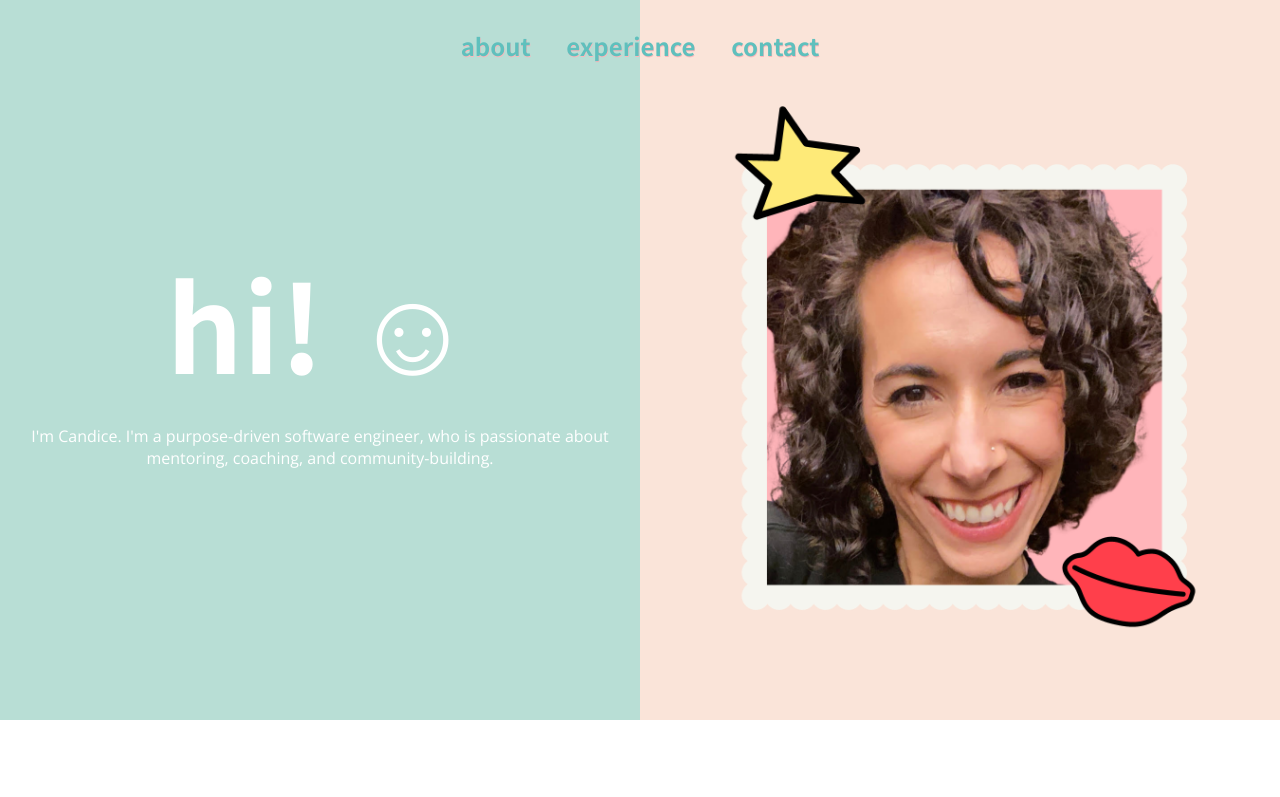
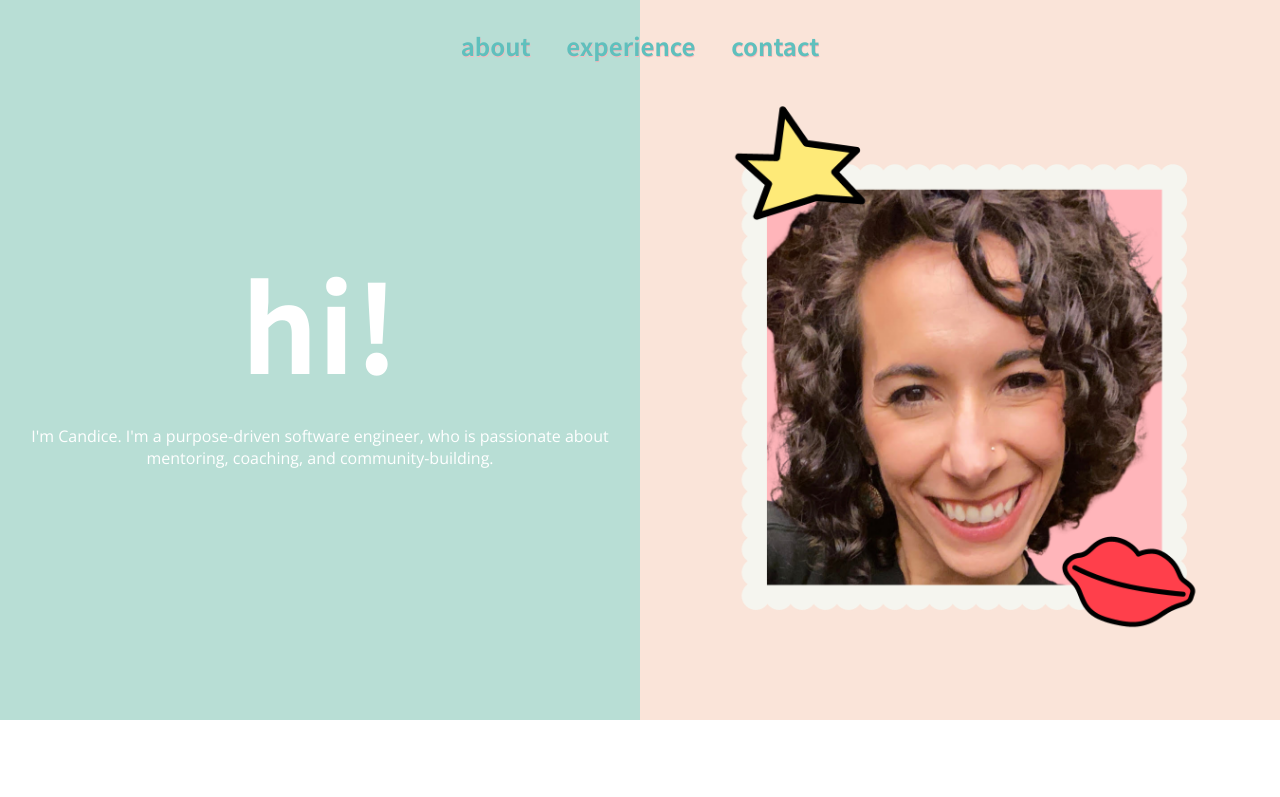
Before and after one commit to cjhaddad/personal_site, a plain HTML site: page index.html in a window 1280 px wide. Shown: the top 797 px of the page. Drawn offline with nearby package versions, Linux system fonts and the light colour scheme.

Commit message:
remove smiley

```diff
--- a/index.html
+++ b/index.html
@@ -20,7 +20,7 @@
     <header>
       <section class="left-col">
         <div class="header-section-container">
-          <h1>hi! ☺</h1>
+          <h1>hi!</h1>
           <p>I'm Candice. I'm a purpose-driven software engineer, who is passionate about mentoring, coaching, and community-building.</p>
         </div>
       </section>
```
